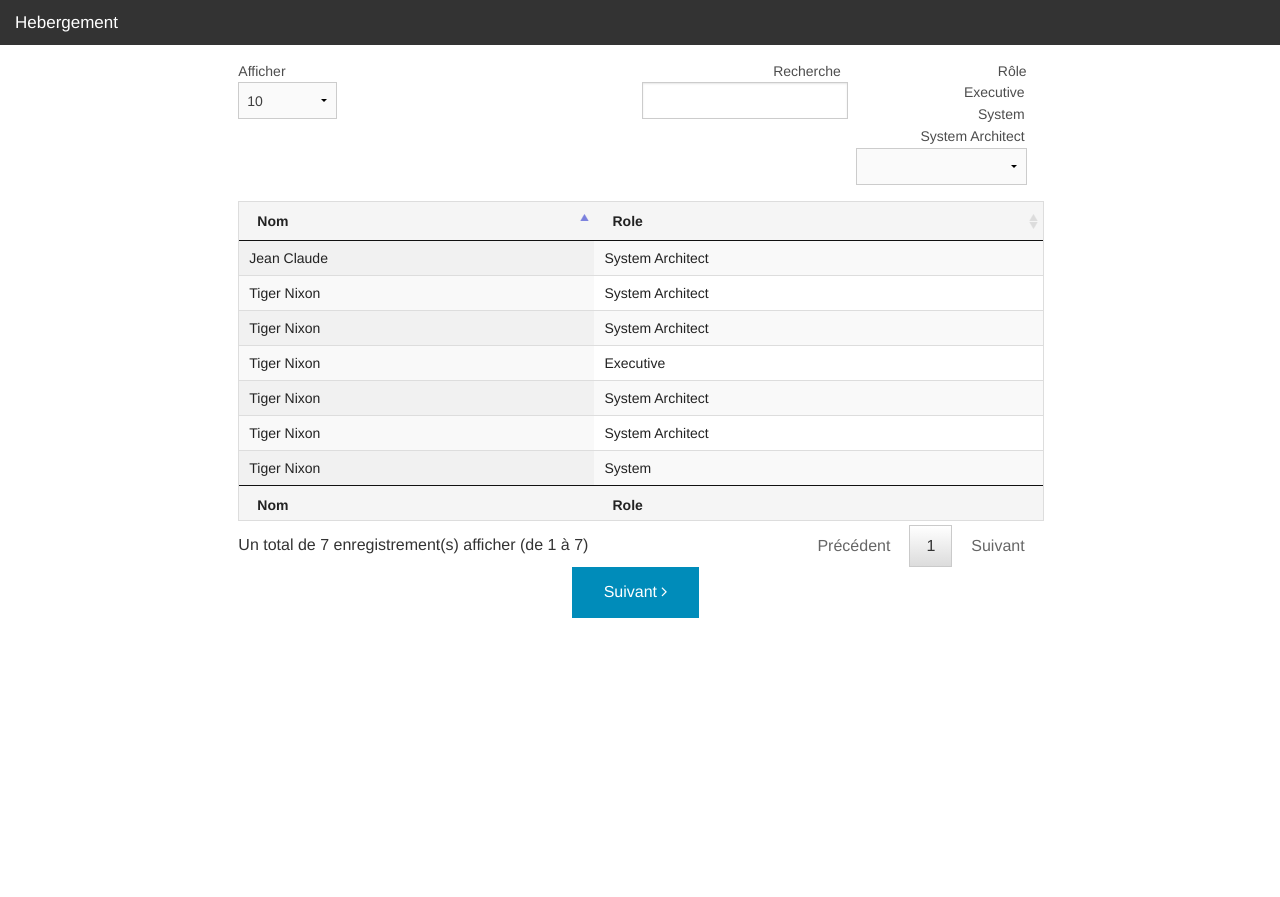
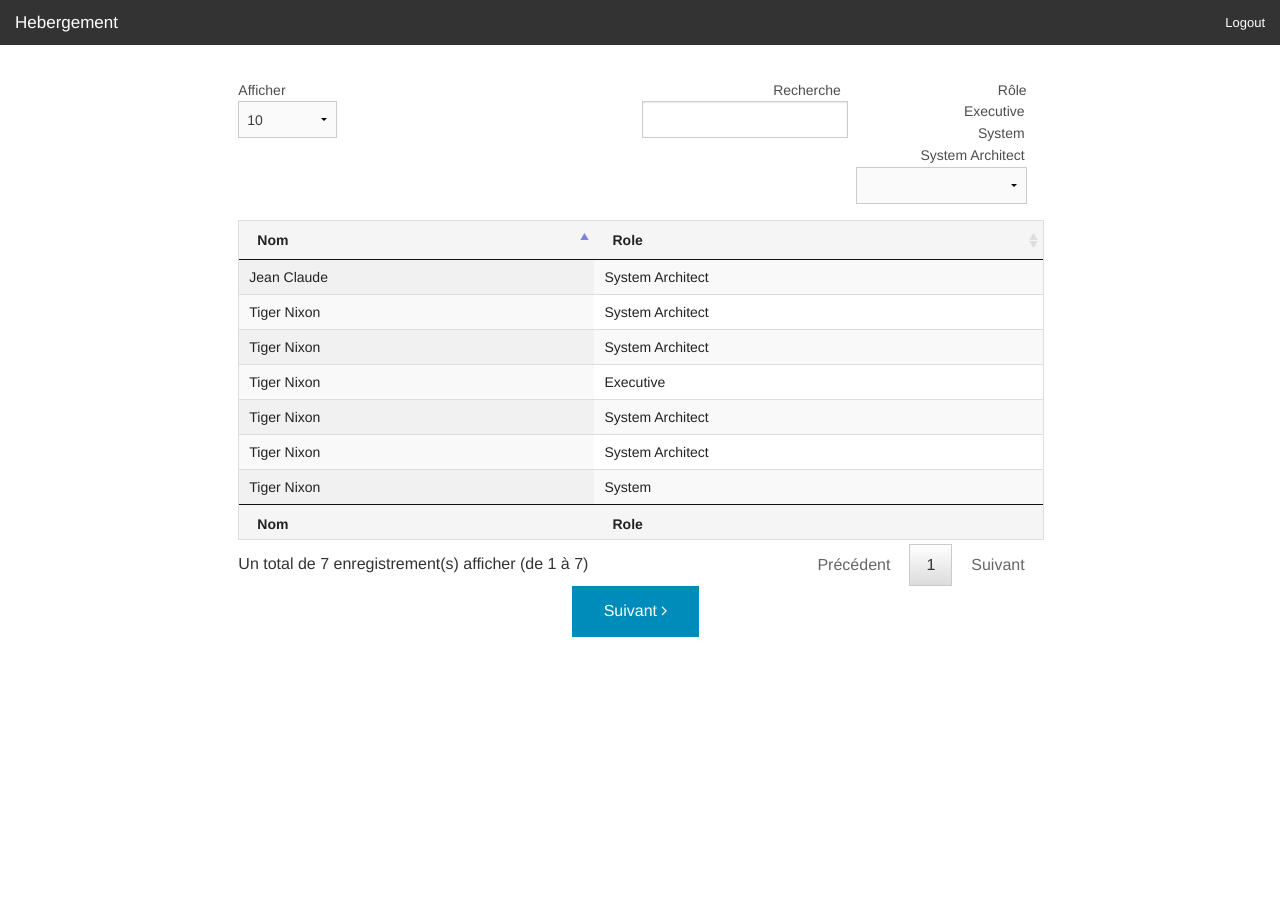
Before and after one commit to christian-kocke/cpoa_s3, a PHP site: page /gestion.php in a window 1280 px wide. Shown: the top 897 px of the page. After the commit the page ends 637 px from the top, so only its background shows below. Run offline with PHP 8.4, Linux system fonts and the light colour scheme; some libraries are stand-ins or nearby versions.

Commit message:
ajout driver jdbc mysql et modification hebergement

```diff
--- a/hebergement/vue/css/app.css
+++ b/hebergement/vue/css/app.css
@@ -28,4 +28,17 @@ dl{
 	visibility: hidden;
 }
 .step1, .step2{
+	position: absolute;
+	top: 5em;
 }
+.row .row{
+	width: 100%;
+	margin-left: auto;
+	margin-right: auto;
+	margin-top: 0;
+	margin-bottom: 0;
+	max-width: 62.5rem;
+}
+.container{
+	position: relative;
+}
--- a/hebergement/vue/gestion.php
+++ b/hebergement/vue/gestion.php
@@ -31,10 +31,17 @@
 					<h1><a href="">Hebergement</a></h1>
 				</li>
 			</ul>
+			<section class="top-bar-section">
+		    <!-- Right Nav Section -->
+			    <ul class="right">
+			      <li><a href="#">Logout</a></li>
+			    </ul>
+		  	</section>
 		</nav>
 	</header>
-	<div class="row step1">
-		<div class="large-10 large-centered columns">
+	<div class="row">
+		<div class="row step1">
+			<div class="large-10 large-centered columns">
 
 				<table id="table" class="display" cellspacing="0" width="100%">
 			        <thead>
@@ -95,13 +102,13 @@
 		               <table class="table">
 		               	    <thead>
 		               	        <tr>
-		               	            <th>Check in:
+		               	            <th>Arrivé:
 		               	                <div>
 		               	                	<input type="text" name="debut" class="fdatepicker" value="" id="dpd1" required pattern="([1][4-9]|[2][0-3])[- \/.](05)[- \/.](2015)">
 		               	                	<small class="error" id="dp1Error">La date n'est pas valide</small>
 		               	                </div>
 		               	            </th>
-		               	            <th>Check out:
+		               	            <th>Départ:
 		               	            	<div>
 		               	            		<input type="text" name="fin" class="fdatepicker" value="" id="dpd2" required pattern="([1][3-9]|[2][0-4])[- \/.](05)[- \/.](2015)" data-abide-validator="isAllowed">
 		               	            		<small class="error" id="dp2Error">La date n'est pas valide</small>
@@ -146,12 +153,13 @@
 			    </div>
 			    	<div class="large-4 large-centered column">
 			    		<ul class="button-group">
-				  <li><button class="button previous" value="1"><i class="fa fa-angle-left fa-1x"> Précédent</i></button></li>
-				  <li><input type="submit" value="Chercher" class="button"></li>
-				</ul>
+						  <li><button class="button previous" value="1"><i class="fa fa-angle-left fa-1x"></i> Précédent</button></li>
+						  <li><input type="submit" value="Chercher" class="button"></li>
+						</ul>
 			    	</div>
 		    </div>
 		</div>
+	</div>
 
 
 	<script src="js/vendor/fastclick.js"></script>
--- a/hebergement/vue/js/gestion.js
+++ b/hebergement/vue/js/gestion.js
@@ -171,15 +171,15 @@ $(document).ready(function() {
 
 $(document).ready(function() {
 	$(".next").click(function(){
-		$(this).parent().parent(".row").hide("slide", {direction : "left"}, 650);
-		$(".step2").hide("slide", {direction : "right"}, function(){
+		$(this).parent().parent(".row").hide("slide", {direction : "left"}, 600);
+		$(".step2").hide("slide", {direction : "right"}, 50, function(){
 			$(".step2").css("visibility", "visible");
 		});
-		$(".step2").show("slide", {direction : "right"}, 800);
+		$(".step2").show("slide", {direction : "right"}, 550);
 	});
 	$(".previous").click(function(){
 		var current = parseInt($(this).val())+1;
-		$(".step"+current).hide("slide", {direction : "right"}, 500);
-		$(".step"+(current-1)).show("slide", {direction : "left"}, 800);
+		$(".step"+current).hide("slide", {direction : "right"}, 600);
+		$(".step"+(current-1)).show("slide", {direction : "left"}, 550);
 	})
 });
--- a/projection/nbproject/private/private.xml
+++ b/projection/nbproject/private/private.xml
@@ -4,7 +4,6 @@
     <open-files xmlns="http://www.netbeans.org/ns/projectui-open-files/2">
         <group>
             <file>file:/Users/Christian/Dropbox/IUT/S3/cpoa_s3/projection/src/Authentification.java</file>
-            <file>file:/Users/Christian/Dropbox/IUT/S3/cpoa_s3/projection/src/projection/Projection.java</file>
             <file>file:/Users/Christian/Dropbox/IUT/S3/cpoa_s3/projection/src/projection/db.java</file>
         </group>
     </open-files>
```
Also changed, not shown: hebergement/vue/index.php (+13 -0 lines), 1 other file.
